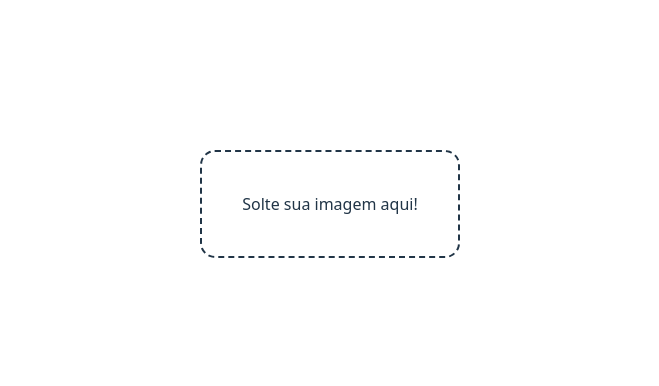
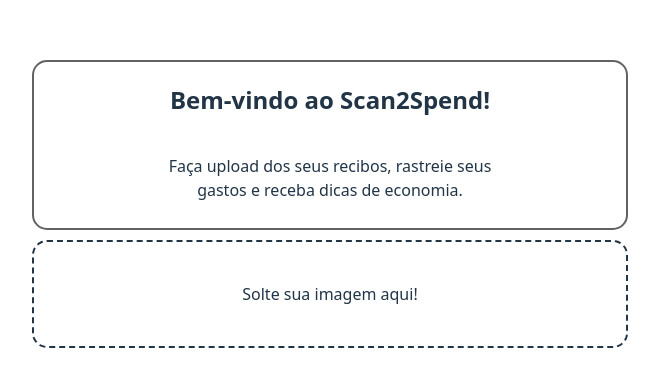
Before and after one commit to Rafael-Jost/Scan2Spend, a React (Vite) app in the folder Frontend/: page / in a window 1280 px wide. Shown: the part 196-582 px from the top of the page, without its empty margins (310-969 px from the left). Built offline with nearby package versions, Linux system fonts and the light colour scheme.

Commit message:
feat: Criacao do componente Card utilizado para apresentacao do sistema

```diff
--- a/Frontend/src/App.css
+++ b/Frontend/src/App.css
@@ -16,3 +16,19 @@
   color: rgba(0, 0, 0, 0.76);
   background-color: rgba(0, 0, 0, 0.096);
 }
+
+.card-sem-link {
+  text-align: center;
+  align-items: center;
+  border-radius: 15px;
+  border: 2px solid rgba(0, 0, 0, 0.616);
+  display: flex;
+  flex-direction: column;
+  margin-bottom: 10px;
+}
+
+.descricao-card {
+  text-align: center;
+  width: 60%;
+  margin-bottom: 10px;
+}
--- a/Frontend/src/App.jsx
+++ b/Frontend/src/App.jsx
@@ -2,6 +2,17 @@
 import reactLogo from './assets/react.svg'
 import viteLogo from '/vite.svg'
 import './App.css'
+
+function CardSemLink({titulo, descricao}) {
+  return (
+    <div className="card-sem-link">
+      <h2>{titulo}</h2>
+      <div className="descricao-card">
+        <p>{descricao}</p>
+      </div>
+    </div>
+  )
+}
 
 function Dropzone(){
   const [file, setFile] = useState(null)
@@ -35,7 +46,12 @@
 }
 
 function App() {
-  return <><Dropzone /></>
+  return (
+    <>
+      <CardSemLink titulo="Bem-vindo ao Scan2Spend!" descricao="Faça upload dos seus recibos, rastreie seus gastos e receba dicas de economia." />
+      <Dropzone />
+    </>
+  );
 }
 
 export default App
```
